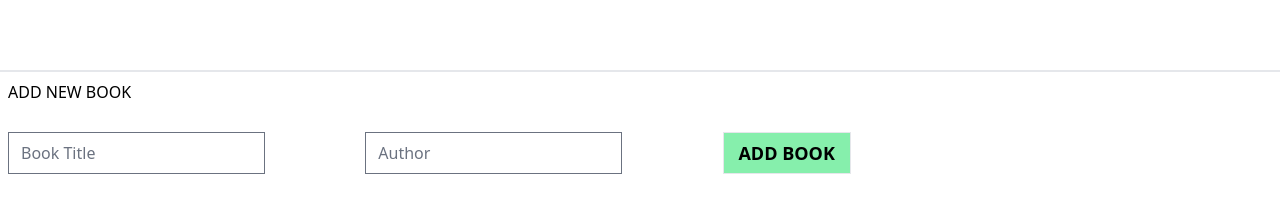
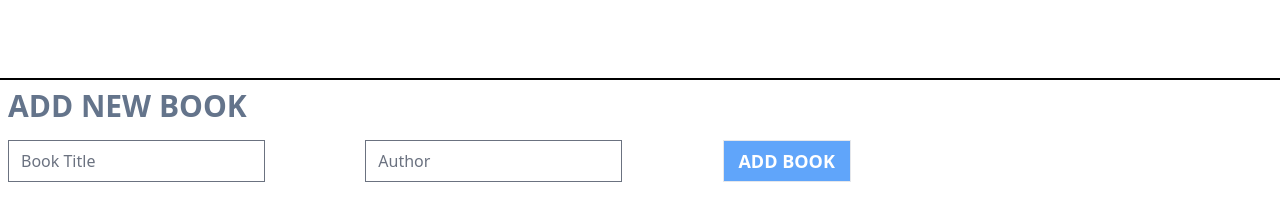
Before and after one commit to MosDevx/Bookstore-React, a React (Vite) app: page / in a window 1280 px wide. Shown: the part 594-797 px from the top of the page. Built offline with nearby package versions, Linux system fonts and the light colour scheme; no server answers.

Commit message:
style AddNewBook Component

```diff
--- a/src/Components/AddNewBook.jsx
+++ b/src/Components/AddNewBook.jsx
@@ -40,8 +40,8 @@ const AddNewBook = ()=>{
 
 
 		return(
-			<div className="flex w-full h-28 justify-between flex-col border-t-2 p-2">
-				<h2 className="text-left ">ADD NEW BOOK</h2>
+			<div className="flex w-full h-28 justify-between flex-col border-t-2 border-black p-2 mt-2">
+				<h2 className="text-left  uppercase text-slate-500 font-extrabold text-3xl">ADD NEW BOOK</h2>
 				<Snackbar
 					anchorOrigin={{vertical:"bottom",horizontal:"center"}}
 					open={open}
@@ -53,7 +53,7 @@ const AddNewBook = ()=>{
 					<input type="text" placeholder="Book Title"  value={title} onChange={onTitleChanged}/>
 					<input type="text" placeholder="Author" value={author} onChange={onAuthorChanged}/>
 
-					<button className="border w-32 bg-green-300 text-lg font-bold" onClick={onAddBookClicked}>ADD BOOK</button>
+					<button className="border w-32 bg-blue-400 text-white text-lg font-bold" onClick={onAddBookClicked}>ADD BOOK</button>
 				 </form>
 			</div>
 		)
```
